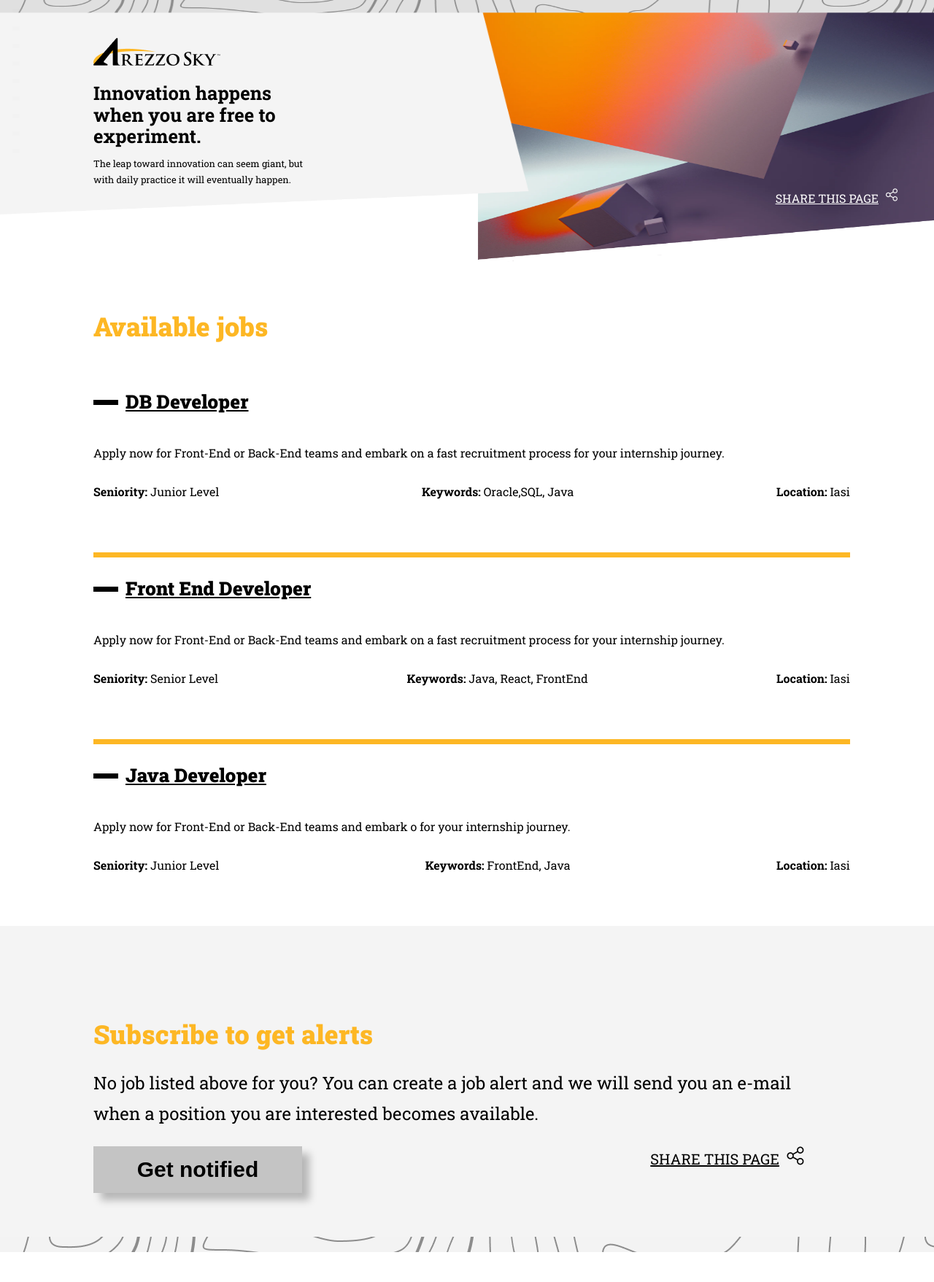
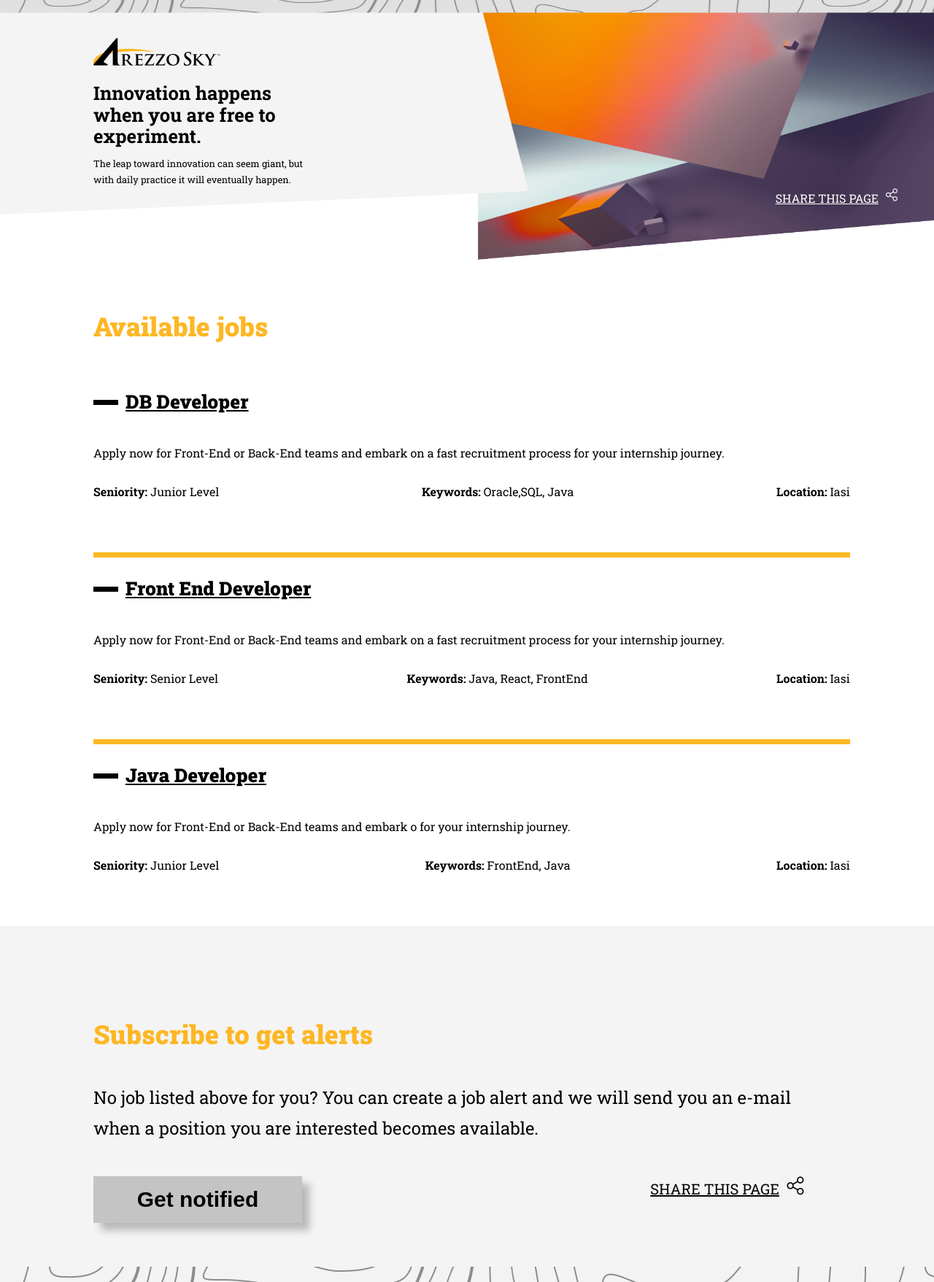
Before and after one commit to dhananjay-fe/dhananjay-fe.github.io, a Jekyll site: the page built from index.html, in a window 1280 px wide. Shown: the whole page at 73% size. Built offline with Jekyll 4.4.1, drawn with Linux system fonts in a browser that asks for light colours; before the commit the page ends 1716 px from its top, so only the background shows below that.

Commit message:
subscribe vertical align

```diff
--- a/assets/css/main.css
+++ b/assets/css/main.css
@@ -337,15 +337,18 @@ font-size: 36px;
 line-height: 115%;
 /* or 41px */
 color: #FDB724;
+
 }
 
 #subscribe > p {
+    padding-top: 2%;
     font-style: normal;
     font-weight: normal;
     font-size: 24px;
     line-height: 175%;
     /* or 42px */
     color: #000000;
+    padding-bottom: 2%;
 }
 
 #get-notified{
```
Also changed, not shown: _layouts/default.html (indentation only).
